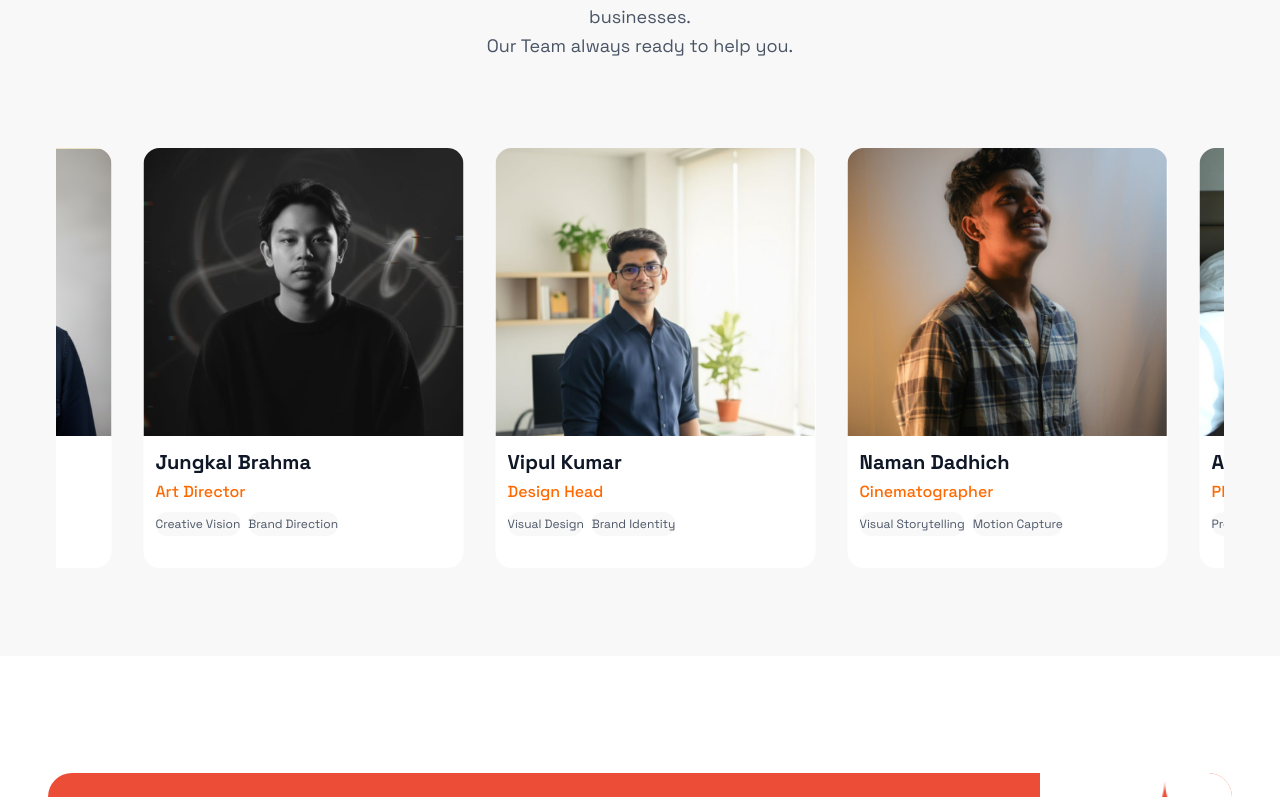
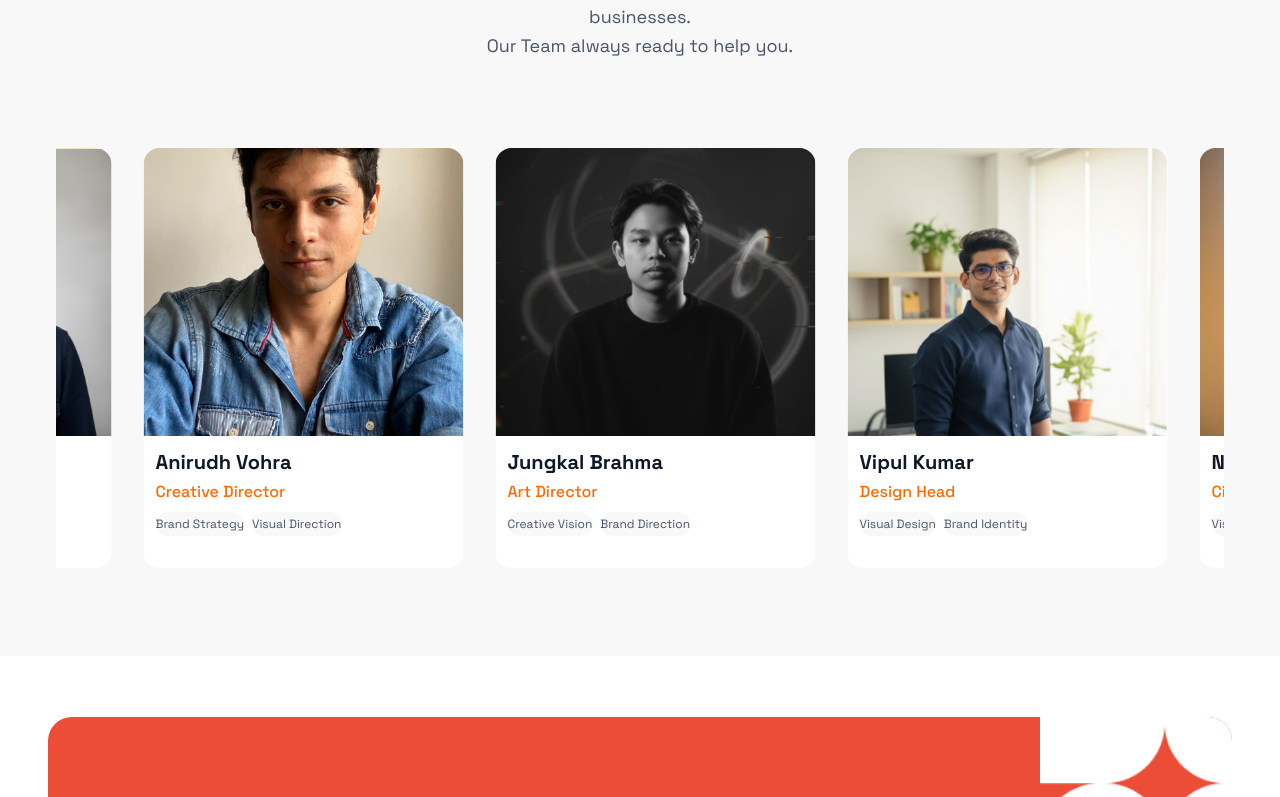
Before and after one commit to boldlycreativemedia-blip/my_app, a Next.js app: page /about in a window 1280 px wide. Shown: the part 3523-4320 px from the top of the page. Built offline with nearby package versions, Linux system fonts and the light colour scheme.

Commit message:
reduced spacing

```diff
--- a/src/app/components/AboutOurTeam.jsx
+++ b/src/app/components/AboutOurTeam.jsx
@@ -24,34 +24,41 @@ const TeamShowcase = () => {
     },
     {
       id: 3,
+      name: "Anirudh Vohra",
+      designation: "Creative Director",
+      image: "/member-8.jpg",
+      skills: ["Brand Strategy", "Visual Direction"],
+    },
+    {
+      id: 4,
       name: "Jungkal Brahma",
       designation: "Art Director",
       image: "/member-3.png",
       skills: ["Creative Vision", "Brand Direction"],
     },
     {
-      id: 4,
+      id: 5,
       name: "Vipul Kumar",
       designation: "Design Head",
       image: "/member-4.png",
       skills: ["Visual Design", "Brand Identity"],
     },
     {
-      id: 5,
+      id: 6,
       name: "Naman Dadhich",
       designation: "Cinematographer",
       image: "/member-5.png",
       skills: ["Visual Storytelling", "Motion Capture"],
     },
     {
-      id: 6,
+      id: 7,
       name: "Aman Mann",
       designation: "Photographer",
       image: "/member-6.png",
       skills: ["Product Photography", "Brand Campaigns"],
     },
     {
-      id: 7,
+      id: 8,
       name: "Aditya Xopun Borah",
       designation: "Photographer",
       image: "/member-7.png",
--- a/src/app/components/CreativeTeamSection.jsx
+++ b/src/app/components/CreativeTeamSection.jsx
@@ -26,13 +26,21 @@ const CreativeTeamSection = () => {
     {
       id: 3,
       type: "single",
+      name: "Anirudh Vohra",
+      designation: "Creative Director",
+      image: "/member-8.jpg",
+      delay: 0.5,
+    },
+    {
+      id: 4,
+      type: "single",
       name: "Jungkal Brahma",
       designation: "Art Director",
       image: "/member-3.png",
       delay: 1,
     },
     {
-      id: 4,
+      id: 5,
       type: "single",
       name: "Vipul Kumar",
       designation: "Design Head",
@@ -40,7 +48,7 @@ const CreativeTeamSection = () => {
       delay: 1.5,
     },
     {
-      id: 5,
+      id: 6,
       type: "single",
       name: "Naman Dadhich",
       designation: "Cinematographer",
@@ -48,7 +56,7 @@ const CreativeTeamSection = () => {
       delay: 2,
     },
     {
-      id: 6,
+      id: 7,
       type: "single",
       name: "Aman Mann",
       designation: "Photographer",
@@ -56,7 +64,7 @@ const CreativeTeamSection = () => {
       delay: 3,
     },
     {
-      id: 7,
+      id: 8,
       type: "single",
       name: "Aditya Xopun Borah",
       designation: "Photographer",
@@ -181,7 +189,7 @@ const CreativeTeamSection = () => {
 
           {/* Second Row - 3 members */}
           <div className="flex justify-center items-center gap-4 lg:gap-8 mb-12">
-            {teamMembers.slice(4, 7).map((member, index) => (
+            {teamMembers.slice(4, 8).map((member, index) => (
               <MemberCard key={member.id} member={member} index={index + 4} />
             ))}
           </div>
--- a/src/app/components/LastAboutSection.jsx
+++ b/src/app/components/LastAboutSection.jsx
@@ -75,7 +75,7 @@ const LastAboutSection = () => {
 
   return (
     <div className="bg-white">
-      <div className="min-h-screen bg-white flex items-center justify-center p-[48px] -mt-14 -mb-22">
+      <div className="min-h-screen bg-white flex items-center justify-center p-[48px] -mt-28 -mb-28">
         <div className="relative w-full max-w-[1920px] bg-[#EC4D37] rounded-3xl overflow-hidden">
           {/* Main Content Container */}
           <div className="relative z-10 px-8 md:px-12 lg:px-16 py-12 md:py-16 lg:py-20">
--- a/src/app/components/Opportunity.jsx
+++ b/src/app/components/Opportunity.jsx
@@ -117,7 +117,7 @@ const CareerPage = () => {
   }
 
   return (
-    <div className="min-h-screen bg-[#F8F8F8] py-8 px-4 pb-20">
+    <div className="min-h-screen bg-[#F8F8F8] py-8 px-4 mb-20">
       <div className="max-w-[1920px] ml-16 mr-16 mt-4 mx-auto">
         {/* Our Team Badge */}
           <div className="flex items-center justify-center gap-2 ">
--- a/src/app/components/ServiceProjects.jsx
+++ b/src/app/components/ServiceProjects.jsx
@@ -2,6 +2,7 @@
 import React, { useState, useRef, useEffect } from "react";
 import { motion, useMotionValue, useAnimationFrame } from "framer-motion";
 import { ArrowRight, Volume2, VolumeX, AlertCircle } from "lucide-react";
+import Link from "next/link";
 
 const ProjectCard = ({
   title,
@@ -144,14 +145,14 @@ const ProjectCard = ({
         className="group relative cursor-pointer"
       >
         {/* Video container - Portrait/Reel format (9:16 ratio) */}
-        <div className="relative h-[640px] mt-7 mb-6 overflow-hidden rounded-lg shadow-lg bg-gray-200">
+        <div className="relative h-[640px] mt-7 mb-6 overflow-hidden rounded-lg shadow-lg bg-[#F8F8F8]">
           {optimizedVideoUrl ? (
             <>
               {/* Loading Placeholder */}
               {!isLoaded && !hasError && (
-                <div className="absolute inset-0 flex items-center justify-center bg-gradient-to-br from-gray-200 to-gray-300">
+                <div className="absolute inset-0 flex items-center justify-center bg-gradient-to-br from-[#F8F8F8] to-[#F8F8F8]">
                   <div className="text-center text-gray-500">
-                    <div className="w-16 h-16 bg-white rounded-lg mx-auto mb-4 flex items-center justify-center shadow-md">
+                    <div className="w-16 h-16 bg-transparent rounded-lg mx-auto mb-4 flex items-center justify-center shadow-md">
                       {shouldLoad ? (
                         <div className="animate-spin rounded-full h-8 w-8 border-b-2 border-[#EC4D37]"></div>
                       ) : (
@@ -211,7 +212,7 @@ const ProjectCard = ({
               {shouldLoad && !hasError && (
                 <video
                   ref={videoRef}
-                  className={`w-full h-full object-cover rounded-lg transition-opacity duration-500 ${
+                  className={`w-full h-full object-contain rounded-lg transition-opacity duration-500 ${
                     isLoaded ? "opacity-100" : "opacity-0"
                   }`}
                   loop
@@ -427,9 +428,9 @@ const ServiceProjects = () => {
   };
 
   return (
-    <div className="min-h-screen bg-[#F8F8F8] py-8 px-4 sm:px-6 lg:px-4 pb-20">
+    <div className="min-h-screen bg-[#F8F8F8] py-8 px-4 sm:px-6 lg:px-4 mb-20">
       <div className="max-w-[1920px] mx-auto">
-        <div className="flex flex-col lg:flex-row lg:items-start lg:justify-between mb-16">
+        <div className="flex flex-col ml-14 mr-14 lg:flex-row lg:items-start lg:justify-between mb-16">
           <div className="lg:max-w-xl">
             <motion.h1
               initial={{ opacity: 0, y: 30 }}
@@ -467,7 +468,7 @@ const ServiceProjects = () => {
               transition={{ duration: 0.3, ease: "easeOut" }}
               className="group cursor-pointer bg-[#1F1B1C] hover:bg-gray-800 text-white font-semibold py-4 px-8 rounded-full flex items-center space-x-3 transition-all duration-300 shadow-lg"
             >
-              <span>Contact Us</span>
+              <Link href="/contactus"><span>Contact Us</span></Link>
               <motion.div
                 animate={{ x: [0, 5, 0] }}
                 transition={{
@@ -482,7 +483,7 @@ const ServiceProjects = () => {
           </div>
         </div>
 
-        <div ref={containerRef} className="relative overflow-hidden py-2">
+        <div ref={containerRef} className="relative overflow-hidden ml-12 mr-12 py-2">
           <motion.div
             className="flex cursor-grab active:cursor-grabbing"
             style={{ x }}
```
Also changed, not shown: public/member-8.jpg (added).
